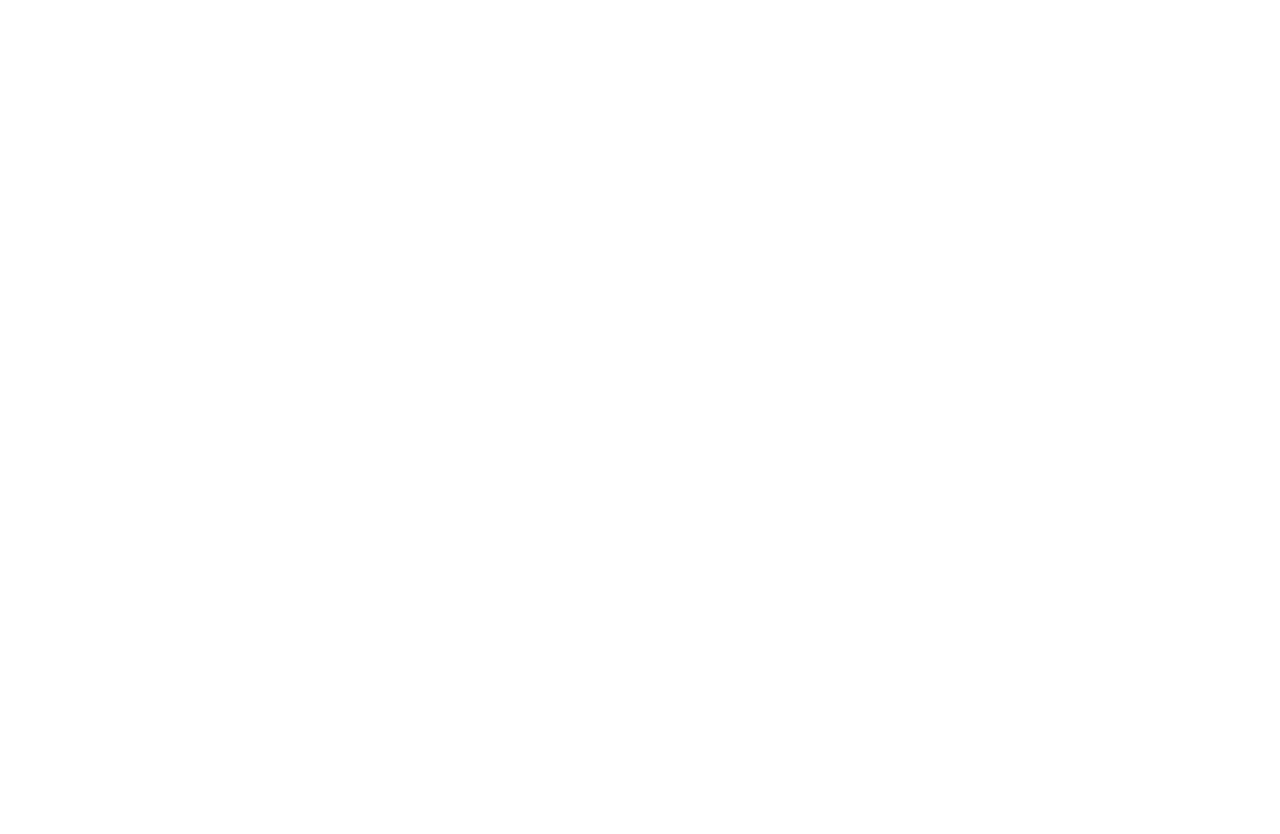
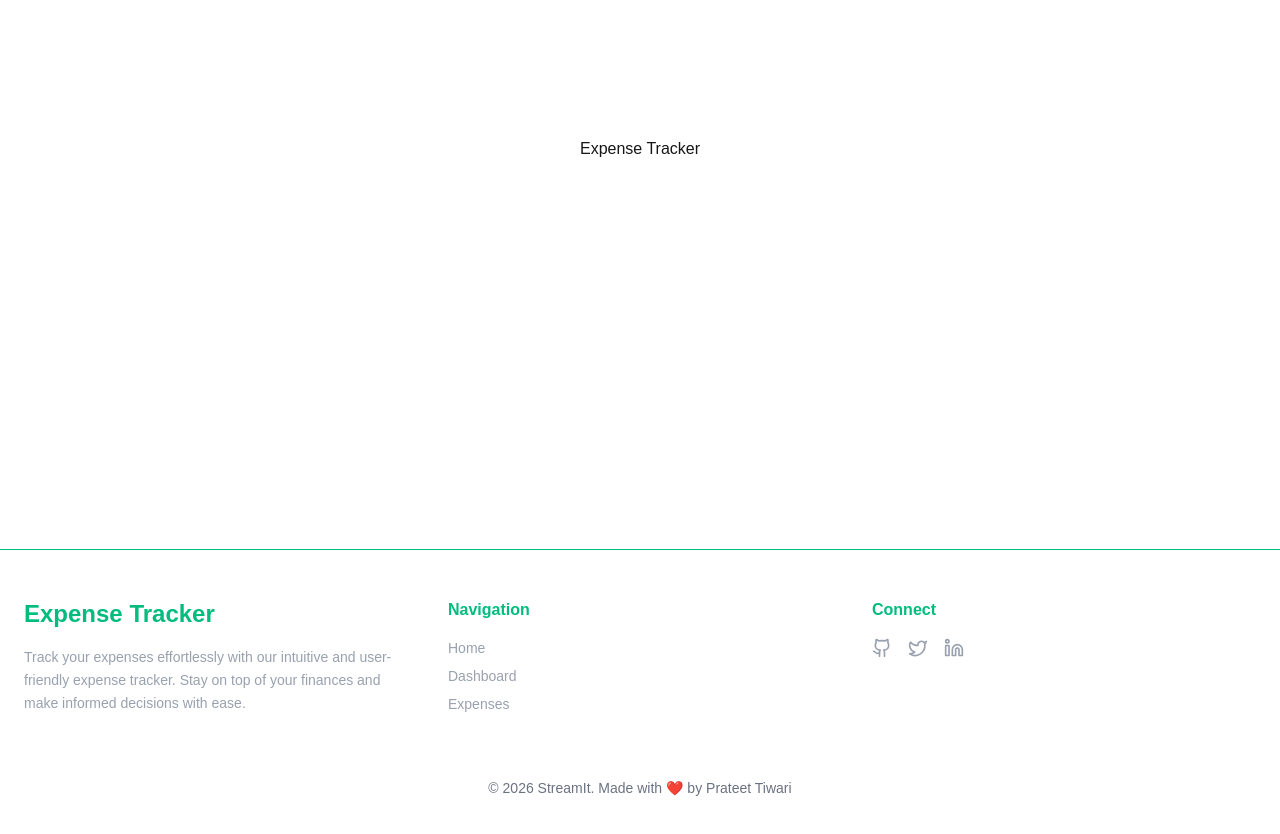
Before and after one commit to Prateet-Github/expense-vault, a Next.js app: page / in a window 1280 px wide. Shown: the part 320-1154 px from the top of the page. Before the commit the page ends 800 px from the top, so only its background shows below. Built offline with nearby package versions, Linux system fonts and the light colour scheme; no server answers.

Commit message:
feat: add Hero and Footer components to Home page

```diff
--- a/app/page.tsx
+++ b/app/page.tsx
@@ -1,9 +1,13 @@
 import Navbar from "@/components/layout/Navbar";
+import Footer from "@/components/layout/Footer";
+import Hero from "@/components/section/Hero";
 
 const Home = () => {
   return (
     <main className="flex min-h-screen flex-col">
       <Navbar />
+      <Hero />
+      <Footer />
     </main>
   );
 };
--- /dev/null
+++ b/components/layout/Footer.tsx
@@ -0,0 +1,94 @@
+"use client";
+
+import Link from "next/link";
+import { Github, Twitter, Linkedin } from "lucide-react";
+
+const Footer = () => {
+  return (
+    <footer className="border-t border-emerald-500 bg-white dark:bg-black">
+      <div className="px-6 py-12">
+        {/* Top Section */}
+        <div className="grid md:grid-cols-3 gap-10">
+          {/* Brand */}
+          <div>
+            <h2 className="text-2xl font-bold text-emerald-500 mb-4">
+              Expense Tracker
+            </h2>
+            <p className="text-sm text-gray-400 leading-relaxed">
+              Track your expenses effortlessly with our intuitive and
+              user-friendly expense tracker. Stay on top of your finances and
+              make informed decisions with ease.
+            </p>
+          </div>
+
+          {/* Navigation */}
+          <div>
+            <h3 className="text-emerald-500 font-semibold mb-4">Navigation</h3>
+            <ul className="space-y-2 text-sm text-gray-400">
+              <li>
+                <Link href="/" className="hover:text-emerald-500 transition">
+                  Home
+                </Link>
+              </li>
+              <li>
+                <Link
+                  href="/dashboard"
+                  className="hover:text-emerald-500 transition"
+                >
+                  Dashboard
+                </Link>
+              </li>
+              <li>
+                <Link
+                  href="/expenses"
+                  className="hover:text-emerald-500 transition"
+                >
+                  Expenses
+                </Link>
+              </li>
+            </ul>
+          </div>
+
+          {/* Social */}
+          <div>
+            <h3 className="text-emerald-500 font-semibold mb-4">Connect</h3>
+            <div className="flex items-center gap-4 text-gray-400">
+              <a
+                href="https://github.com/Prateet-Github"
+                target="_blank"
+                rel="noopener noreferrer"
+                className="hover:text-emerald-500 transition"
+              >
+                <Github size={20} />
+              </a>
+              <a
+                href="https://x.com/prateet_tiwarii"
+                target="_blank"
+                rel="noopener noreferrer"
+                className="hover:text-emerald-500 transition"
+              >
+                <Twitter size={20} />
+              </a>
+              <a
+                href="www.linkedin.com/in/prateet-tiwari"
+                target="_blank"
+                rel="noopener noreferrer"
+                className="hover:text-emerald-500 transition"
+              >
+                <Linkedin size={20} />
+              </a>
+            </div>
+          </div>
+          <div></div>
+        </div>
+
+        {/* Bottom Section */}
+        <div className="pt-6 text-center text-sm text-gray-500">
+          © {new Date().getFullYear()} StreamIt. Made with ❤️ by Prateet Tiwari
+        </div>
+      </div>
+    </footer>
+  );
+};
+
+export default Footer;
--- /dev/null
+++ b/components/section/Hero.tsx
@@ -0,0 +1,9 @@
+const Hero = () => {
+  return (
+    <section className="flex items-center justify-center min-h-screen">
+      <h1>Expense Tracker</h1>
+    </section>
+  );
+};
+
+export default Hero;
```
